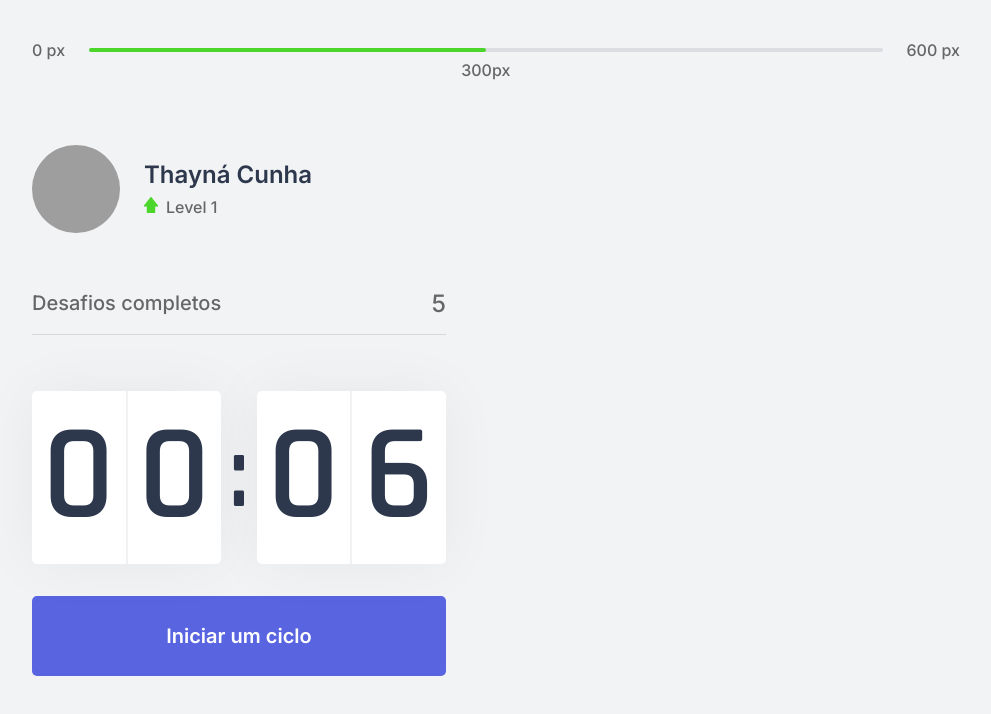
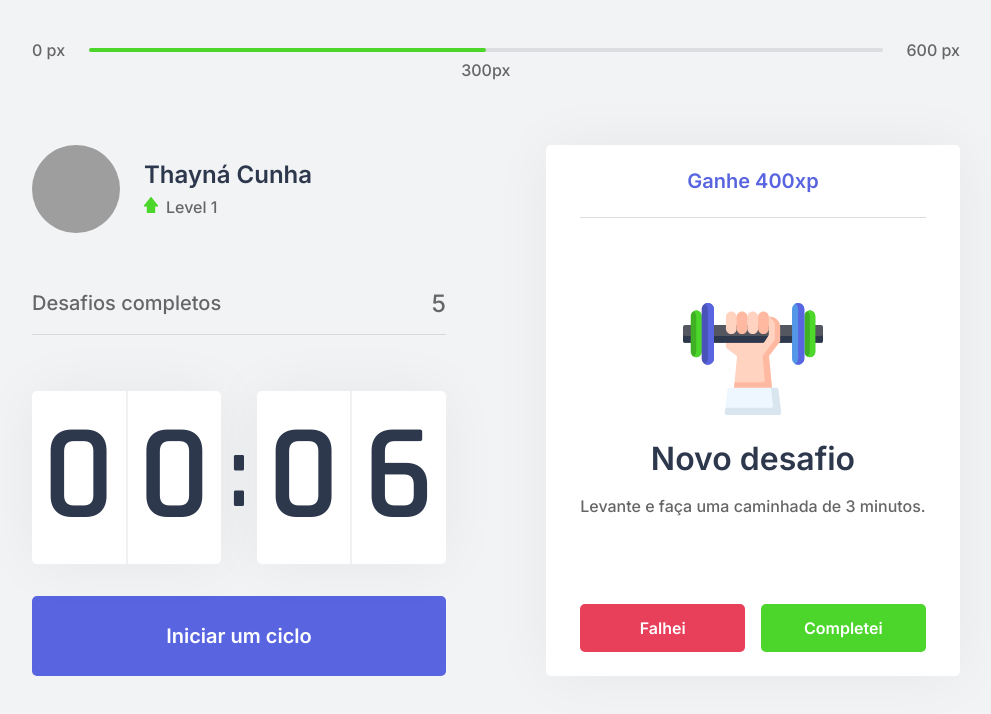
Before and after one commit to gitirana/move-it, a Next.js app: page / in a window 1280 px wide. Shown: the top 714 px of the page, without its empty margins (144-1135 px from the left). Built offline with nearby package versions, Linux system fonts and the light colour scheme; grey boxes are pictures that could not be loaded.

Commit message:
challenge box layout

```diff
--- a/src/components/ChallengeBox.tsx
+++ b/src/components/ChallengeBox.tsx
@@ -0,0 +1,38 @@
+import style from "../styles/components/ChallengeBox.module.css";
+
+export function ChallengeBox() {
+  const hasActiveChallenge = true;
+
+  return (
+    <div className={style.challengeBoxContainer}>
+      {hasActiveChallenge ? (
+        <div className={style.challengeActive}>
+          <header>Ganhe 400xp</header>
+
+          <main>
+            <img src="icons/body.svg" alt="Body" />
+            <strong>Novo desafio</strong>
+            <p>Levante e faça uma caminhada de 3 minutos.</p>
+          </main>
+
+          <footer>
+            <button type="button" className={style.challengeFailedButton}>
+              Falhei
+            </button>
+            <button type="button" className={style.challengeSucceededButton}>
+              Completei
+            </button>
+          </footer>
+        </div>
+      ) : (
+        <div className={style.challengeNotActive}>
+          <strong>Finalize um ciclo para receber um desafio.</strong>
+          <p>
+            <img src="icons/level-up.svg" alt="LevelUp" />
+            Avance de level completando desafios.
+          </p>
+        </div>
+      )}
+    </div>
+  );
+}
--- a/src/pages/index.tsx
+++ b/src/pages/index.tsx
@@ -1,9 +1,10 @@
+import Head from "next/head";
+
 import { CompletedChallenges } from "../components/CompletedChallenges";
 import { Countdown } from "../components/Countdown";
 import { ExperienceBar } from "../components/ExperienceBar";
 import { Profile } from "../components/Profile";
-
-import Head from "next/head";
+import { ChallengeBox } from "../components/ChallengeBox";
 
 import styles from "../styles/pages/Home.module.css";
 
@@ -22,7 +23,9 @@
           <Countdown />
         </div>
 
-        <div></div>
+        <div>
+          <ChallengeBox />
+        </div>
       </section>
     </div>
   );
--- /dev/null
+++ b/src/styles/components/ChallengeBox.module.css
@@ -0,0 +1,113 @@
+.challengeBoxContainer {
+  height: 100%;
+
+  background: var(--white);
+  border-radius: 5px;
+  box-shadow: 0 0 60px rgba(0, 0, 0, 0.05);
+  padding: 1.5rem 2rem;
+
+  display: flex;
+  flex-direction: column;
+  align-items: center;
+  justify-content: center;
+
+  text-align: center;
+}
+
+.challengeNotActive {
+  display: flex;
+  flex-direction: column;
+  align-items: center;
+}
+
+.challengeNotActive strong {
+  font-size: 1.5rem;
+  font-weight: 500;
+  line-height: 1.4;
+}
+
+.challengeNotActive p {
+  display: flex;
+  flex-direction: row;
+  align-items: flex-end;
+  line-height: 1.4;
+  max-width: 70%;
+  margin-top: 3rem;
+  text-align: left;
+}
+
+.challengeNotActive p img {
+  width: 2rem;
+  height: 2.7rem;
+  margin-right: 1.5rem;
+}
+
+.challengeActive {
+  height: 100%;
+
+  display: flex;
+  flex-direction: column;
+}
+
+.challengeActive header {
+  color: var(--blue);
+  font-weight: 600;
+  font-size: 1.25rem;
+  padding: 0 2rem 1.5rem;
+  border-bottom: 1px solid var(--gray-line);
+}
+
+.challengeActive main {
+  flex: 1;
+  display: flex;
+  flex-direction: column;
+  align-items: center;
+  justify-content: center;
+}
+
+.challengeActive main strong {
+  font-weight: 600;
+  font-size: 2rem;
+  color: var(--title);
+  margin: 1.5rem 0 1rem;
+}
+
+.challengeActive main p {
+  line-height: 1.5;
+}
+
+.challengeActive footer {
+  display: grid;
+  grid-template-columns: 1fr 1fr;
+  gap: 1rem;
+}
+
+.challengeActive footer button {
+  height: 3rem;
+
+  display: flex;
+  align-items: center;
+  justify-content: center;
+
+  border: 0;
+  border-radius: 5px;
+
+  color: var(--white);
+
+  font-size: 1rem;
+  font-weight: 600;
+
+  transition: filter 0.2s;
+}
+
+.challengeActive footer button.challengeFailedButton {
+  background: var(--red);
+}
+
+.challengeActive footer button.challengeSucceededButton {
+  background: var(--green);
+}
+
+.challengeActive footer button:hover {
+  filter: brightness(0.9);
+}
```
